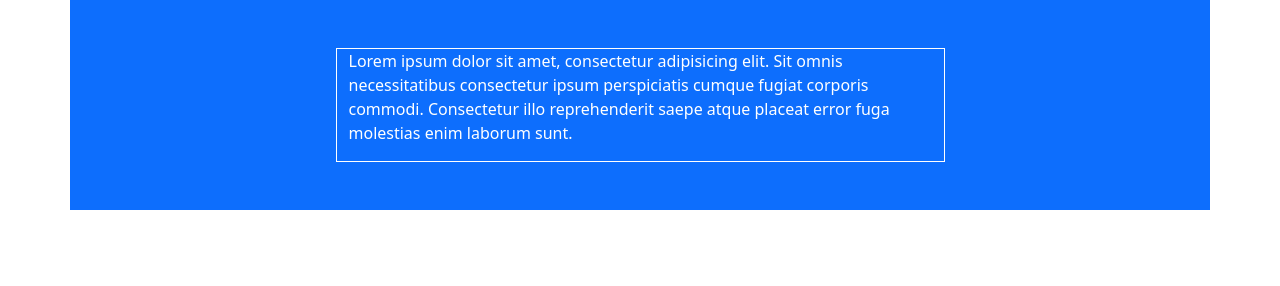
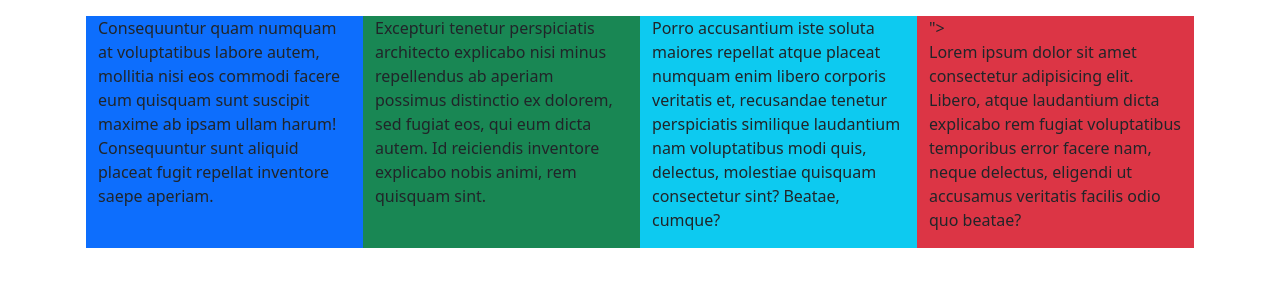
Before and after one commit to dev-7ohnson/intro_web, a plain HTML site: page bs_grid.html in a window 1280 px wide. Drawn offline with nearby package versions, Linux system fonts and the light colour scheme.

Commit message:
Rearranging columns

```diff
--- a/bs_grid.html
+++ b/bs_grid.html
@@ -46,12 +46,29 @@
             </div>
         </div>
     </div>
-    <div class="container">
+    <div class="container d-none">
         <div class="row bg-primary p-5 justify-content-center">
             <div class="col-7 border border-white">
                 <p class="text-white">Lorem ipsum dolor sit amet, consectetur adipisicing elit. Sit omnis necessitatibus consectetur ipsum perspiciatis cumque fugiat corporis commodi. Consectetur illo reprehenderit saepe atque placeat error fuga molestias enim laborum sunt.</p>
             </div>
         </div>
     </div>
+    <div class="container">
+        <!-- rearranging columns -->
+         <div class="row p-3">
+            <div class="col-md-3 bg-danger order-sm-4"> ">
+                <p>Lorem ipsum dolor sit amet consectetur adipisicing elit. Libero, atque laudantium dicta explicabo rem fugiat voluptatibus temporibus error facere nam, neque delectus, eligendi ut accusamus veritatis facilis odio quo beatae?</p>
+            </div>
+            <div class="col-md-3 bg-primary order-sm-1">
+                <p>Consequuntur quam numquam at voluptatibus labore autem, mollitia nisi eos commodi facere eum quisquam sunt suscipit maxime ab ipsam ullam harum! Consequuntur sunt aliquid placeat fugit repellat inventore saepe aperiam.</p>
+            </div>
+            <div class="col-md-3 bg-success order-sm-2">
+                <p>Excepturi tenetur perspiciatis architecto explicabo nisi minus repellendus ab aperiam possimus distinctio ex dolorem, sed fugiat eos, qui eum dicta autem. Id reiciendis inventore explicabo nobis animi, rem quisquam sint.</p>
+            </div>
+            <div class="col-md-3 bg-info order-sm-3">
+                <p>Porro accusantium iste soluta maiores repellat atque placeat numquam enim libero corporis veritatis et, recusandae tenetur perspiciatis similique laudantium nam voluptatibus modi quis, delectus, molestiae quisquam consectetur sint? Beatae, cumque?</p>
+            </div>
+         </div>
+    </div>
   </body>
 </html>
```
